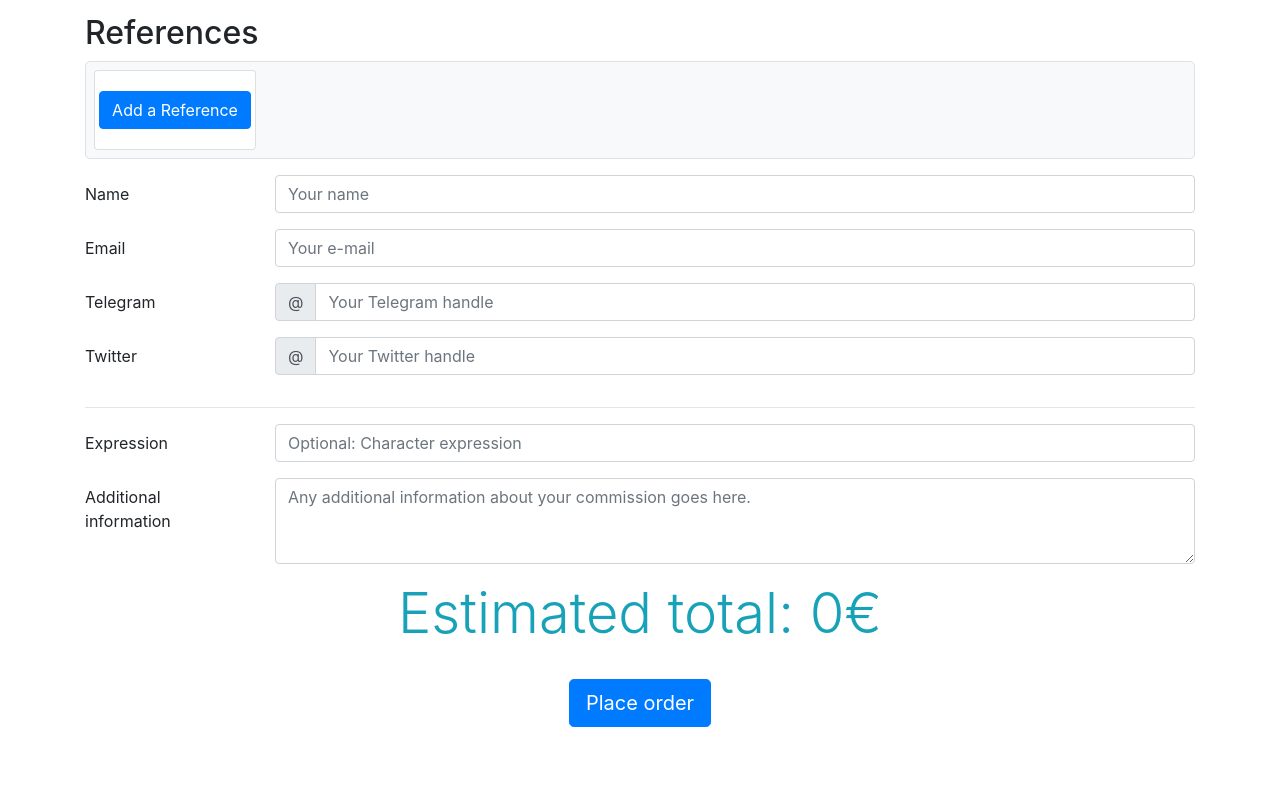
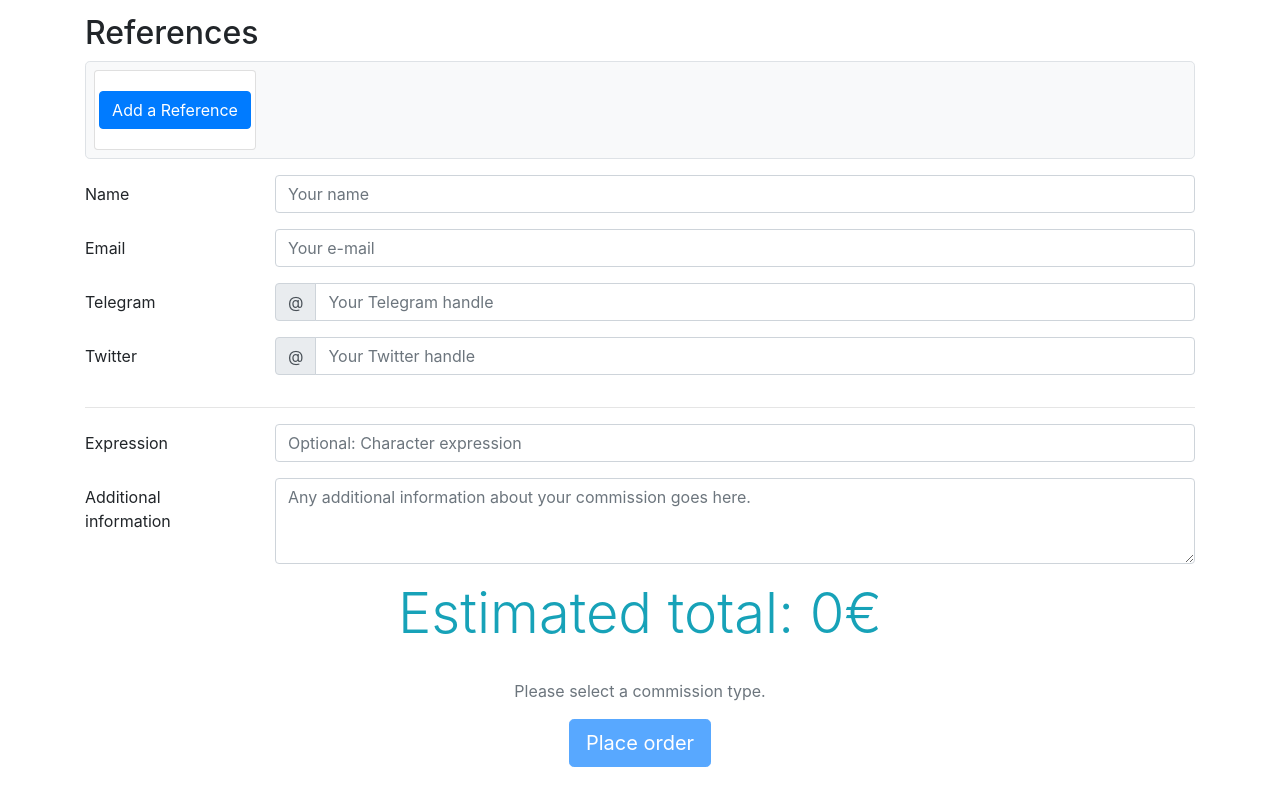
Before and after one commit to karpour/commission-form, a Vue app: page / in a window 1280 px wide. Shown: the part 749-1548 px from the top of the page. Before the commit the page ends 1508 px from the top, so only its background shows below. Built offline with nearby package versions, Linux system fonts and the light colour scheme.

Commit message:
Added success modal, changed submit button behavior

```diff
--- a/src/App.vue
+++ b/src/App.vue
@@ -3,7 +3,9 @@
     <!-- Header -->
     <div class="row">
       <div class="col py-2 bg-info">
-        <h1 class="display-3 text-center text-white"><strong>Art by Karpour</strong></h1>
+        <h1 class="display-3 text-center text-white">
+          <strong>Art by Karpour</strong>
+        </h1>
       </div>
     </div>
 
@@ -40,7 +42,7 @@
     </div>
 
     <!-- Form -->
-    <form class="py-3">
+    <form @submit.prevent="handleSubmit" class="py-3">
       <!-- Name -->
       <div class="form-group row">
         <label for="inputName" class="col-sm-2 col-form-label">Name</label>
@@ -200,23 +202,38 @@
         <p class="display-4 text-info text-center">Estimated total: {{formattedPrice}}</p>
       </div>
 
+      <!-- Reminder to select commission type -->
+      <div class="row justify-content-center">
+        <div class="col-12">
+          <p class="text-muted text-center">{{commissionSelected?'&nbsp;':'Please select a commission type.'}}</p>
+        </div>
+      </div>
       <!-- Submit Button -->
       <div class="form-group row justify-content-center">
-        <button type="submit" class="btn btn-primary btn-lg">Place order</button>
+        <button
+          type="submit"
+          class="btn btn-primary btn-lg"
+          :disabled="!commissionSelected"
+          data-toggle="modal"
+          :data-target="formValidated?'#successModal':''"
+        >Place order</button>
       </div>
     </form>
+    <SuccessModal></SuccessModal>
   </div>
 </template>
 
 <script>
 import ProductCard from "./components/ProductCard.vue";
 import ReferenceUploader from "./components/ReferenceUploader.vue";
+import SuccessModal from "./components/SuccessModal.vue";
 
 export default {
   name: "app",
   components: {
     ProductCard,
-    ReferenceUploader
+    ReferenceUploader,
+    SuccessModal
   },
   data: function() {
     return {
@@ -233,21 +250,49 @@ export default {
         expression: "",
         additionalInfo: ""
       },
-      formData: new FormData(),
     };
   },
   methods: {
+    /**
+     * Handles a press of the choice button of a ProductCard
+     */
     chooseHandler: function(e) {
       // console.log("Selected " + e);  // eslint-disable-line
       this.selectedCommissionType = e.name;
       this.selectedCommissionPrice = e.price;
       this.selectedCommissionPriceUpper = e.priceUpper;
     },
+    /**
+     * Sets the Commission items which will be used as data source
+     * the ProductCard instances
+     */
     setCommissionData(commissionData) {
       // console.log(commissionData);  // eslint-disable-line
       this.commissionData = commissionData;
+    },
+    /**
+     * Handles form submission
+     */
+    handleSubmit() {
+      // TODO Possible add more validation code here
+      // (Check for best practices)
+
+      // Assemble FormData Object
+      // Add all non-empty fields to the FormData Object
+      let formData = new FormData;
+      for(let key in this.formFields){
+        if(this.formFields[key]){
+          console.log(key+": "+this.formFields[key]);  // eslint-disable-line
+          formData.append(key,this.formFields[key]);
+        }
+      }
+      // Add files to Formdata object
+      // TODO add files
     }
   },
+  /**
+   * Makes a (mocked) API call to retrieve the commission data and stores it
+   */
   created: function() {
     // console.log("Getting commission data\n"); // eslint-disable-line
     var self = this;
@@ -257,12 +302,40 @@ export default {
         self.setCommissionData(response.data);
       })
       .catch(function(response) {
-        console.log(response);  // eslint-disable-line
+        console.log(response); // eslint-disable-line
       });
   },
+
   computed: {
+    /**
+     * Returns the formatted price, e.g. 30€
+     * If upperPrice is set, then the format is <price>€ - <upperPrice>€
+     */
     formattedPrice() {
-      return this.selectedCommissionPrice+'€'+(this.selectedCommissionPriceUpper>0?' - '+this.selectedCommissionPriceUpper+'€':'')
+      return (
+        this.selectedCommissionPrice +
+        "€" +
+        (this.selectedCommissionPriceUpper > 0
+          ? " - " + this.selectedCommissionPriceUpper + "€"
+          : "")
+      );
+    },
+    /**
+     * Performs validation on required form elements, returns true if form is ready to send
+     * Checks for name, e-mail and commission type. All other inputs are considered optional
+     */
+    formValidated() {
+      return (
+        this.formFields.name.length > 0 &&
+        this.formFields.email.length > 0 &&
+        this.commissionSelected
+      );
+    },
+    /**
+     * Returns true is a commission item is selected
+     */
+    commissionSelected() {
+      return this.selectedCommissionType!="";
     }
   }
 };
--- a/src/components/ProductCard.vue
+++ b/src/components/ProductCard.vue
@@ -94,9 +94,10 @@ export default {
 
 <style scoped>
 .selected {
+  background-color: #82e7df;
   border-style: solid;
-  border-width: 2px;
-  border-color: black;
+  border-width: 1px;
+  border-color: #12bbad;
 }
 .price-text {
   font-size: x-large;
--- /dev/null
+++ b/src/components/SuccessModal.vue
@@ -0,0 +1,40 @@
+<template>
+  <div
+    class="modal fade"
+    id="successModal"
+    tabindex="-1"
+    role="dialog"
+    aria-labelledby="successModalTitle"
+    aria-hidden="true"
+    ref="successModal"
+  >
+    <div class="modal-dialog" role="document">
+      <div class="modal-content">
+        <div class="modal-header">
+          <h5 class="modal-title" id="successModalTitle">Success!</h5>
+          <button type="button" class="close" data-dismiss="modal" aria-label="Close">
+            <span aria-hidden="true">&times;</span>
+          </button>
+        </div>
+        <div class="modal-body">
+            Thank you for your order.<br> You will receive a response within 3 workdays.
+        </div>
+        <div class="modal-footer">
+          <button type="button" class="btn btn-primary" data-dismiss="modal">Close</button>
+        </div>
+      </div>
+    </div>
+  </div>
+</template>
+
+<script>
+export default {
+    name: "SuccessModal",
+    props: {
+        message: {
+            default: "Thank you for your order.<br> You will receive a response within 3 workdays.",
+            type: String
+        }
+    }
+}
+</script>
```
